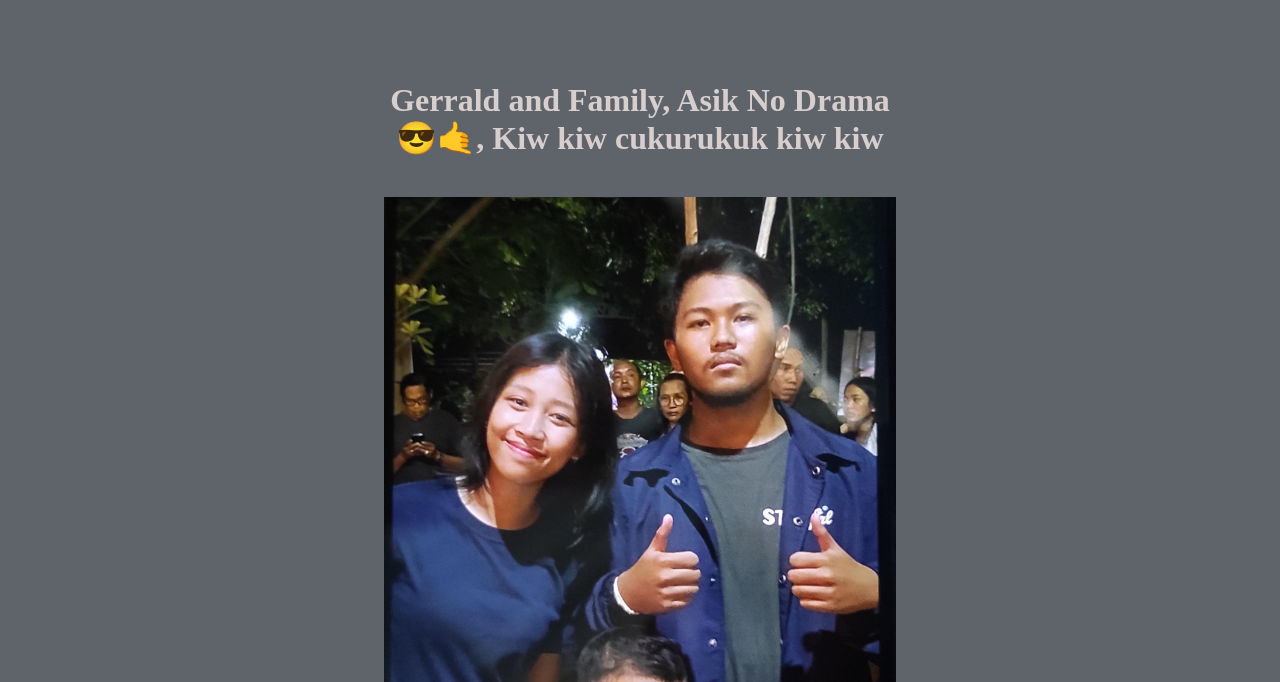
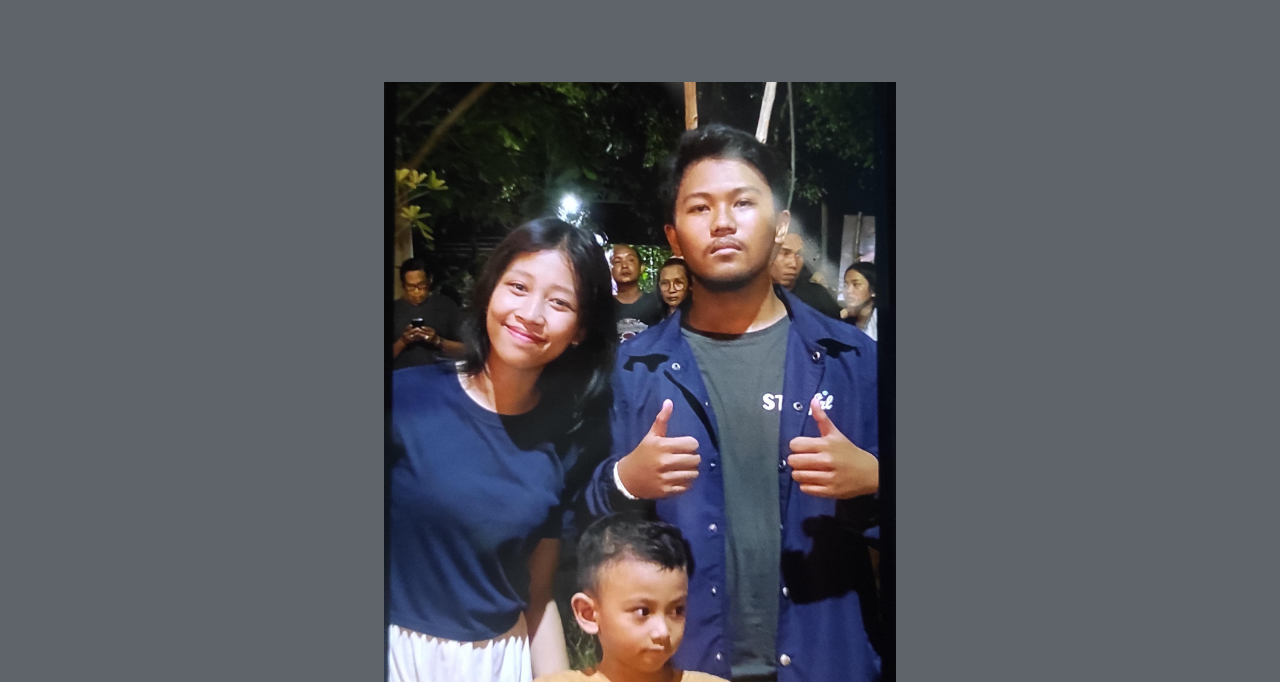
Before and after one commit to MadeRama21/PWPB-Karung-Jantan, a plain HTML site: page index.html in a window 1280 px wide. Shown: the part 118-800 px from the top of the page. Drawn offline with nearby package versions, Linux system fonts and the light colour scheme.

```diff
--- a/index.html
+++ b/index.html
@@ -32,7 +32,7 @@
     <!-- content -->
     <div class="main-content">
         <div class="kiwkiw">
-            <h1>Gerrald and Family, Asik No Drama 😎🤙, Kiw kiw cukurukuk kiw kiw</h1>
+
         </div>
 
         <div class="content">
```
